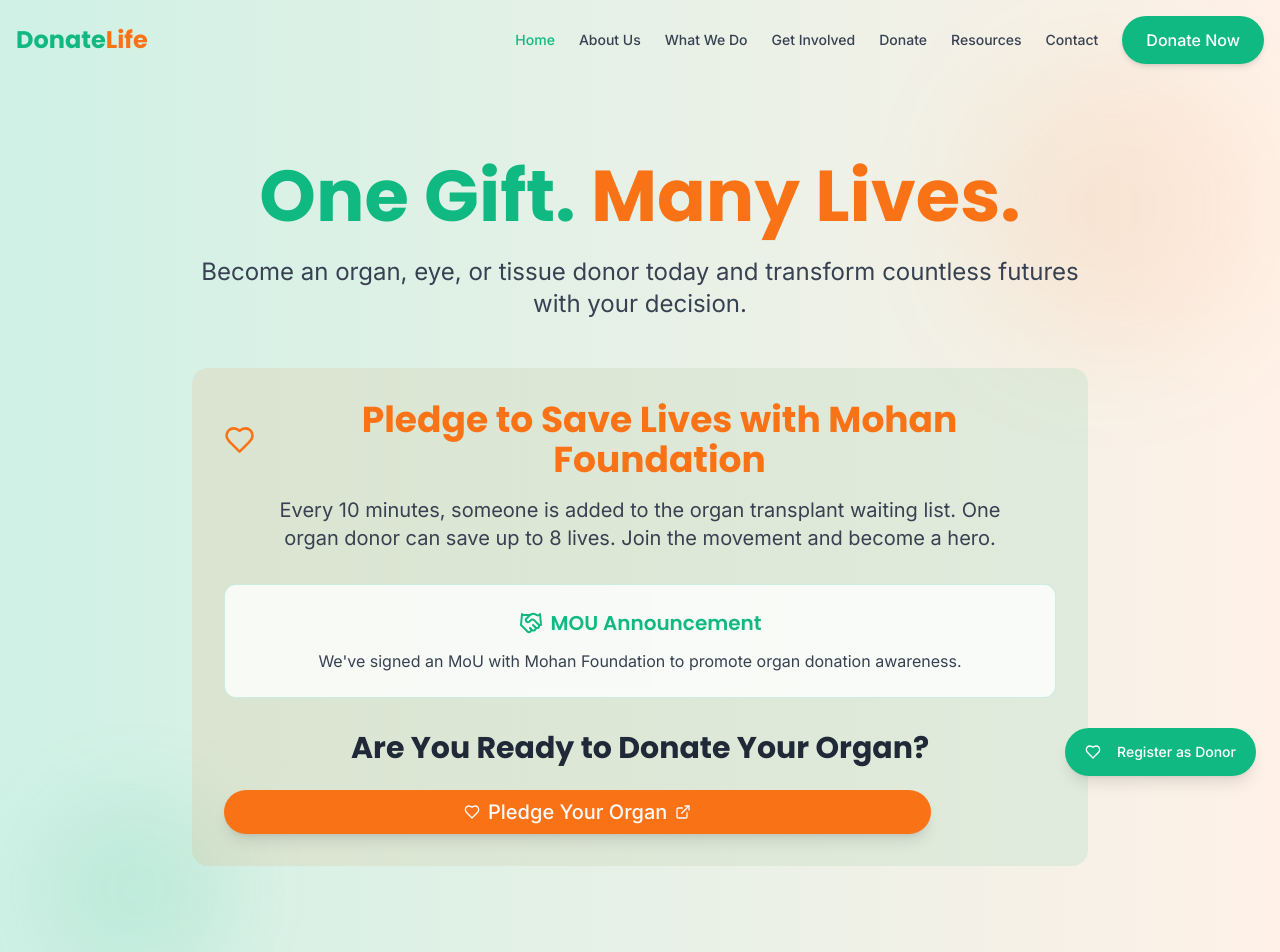
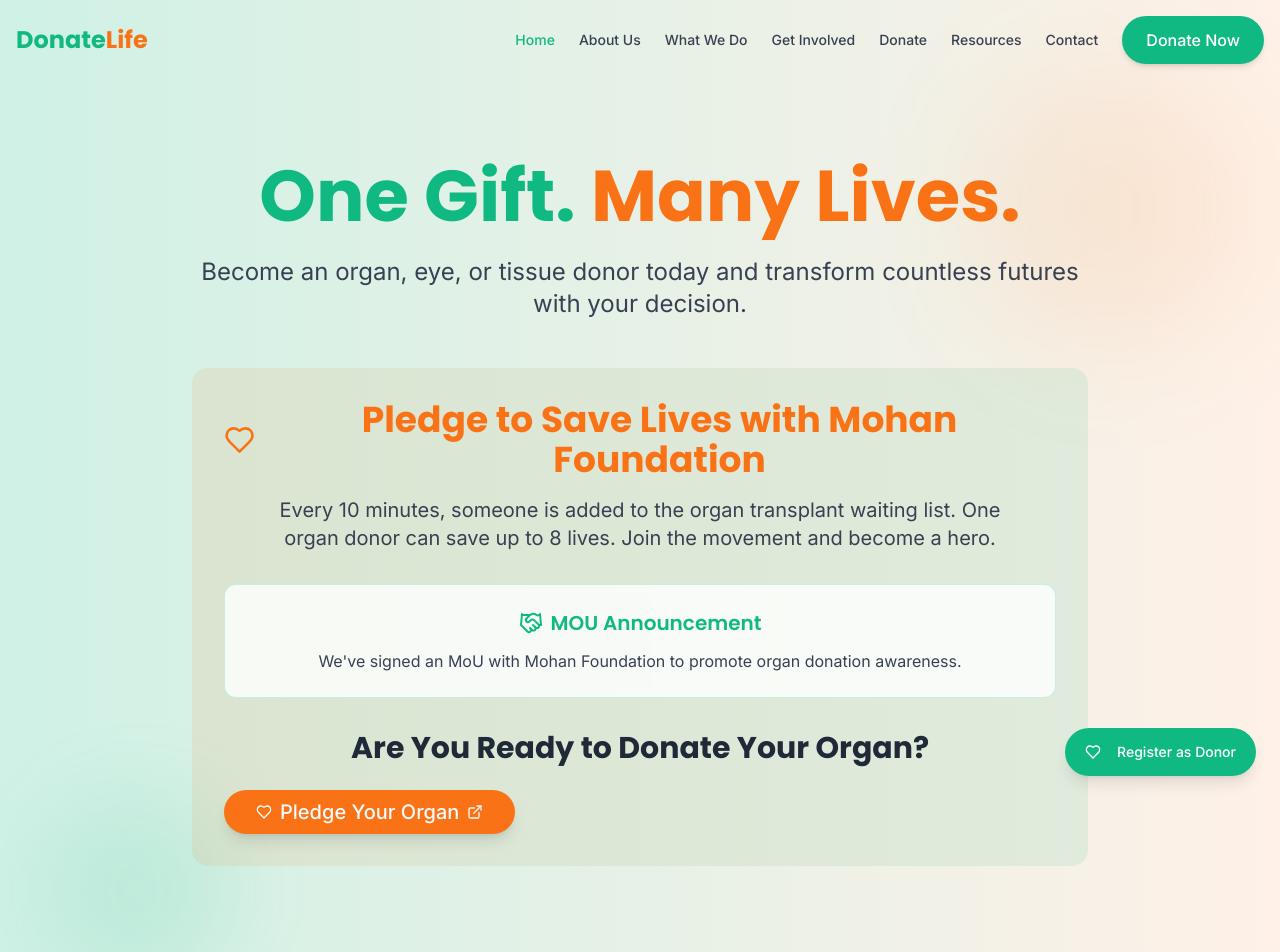
Before and after one commit to sarthak026/donatefoundation_org-, a React (Vite) app: page / in a window 1280 px wide. Shown: the top 952 px of the page. Built offline with nearby package versions, Linux system fonts and the light colour scheme.

Commit message:
Fix: Center pledge button
Center the "Pledge Your Organ" button within the "Are You Ready to Donate Your Organ?" section.

```diff
--- a/src/components/sections/Hero.tsx
+++ b/src/components/sections/Hero.tsx
@@ -1,3 +1,4 @@
+
 import React from 'react';
 import { Button } from '@/components/ui/button';
 import { Heart, ExternalLink, Handshake } from 'lucide-react';
@@ -51,7 +52,7 @@ const Hero: React.FC = () => {
               <h3 className="text-2xl md:text-3xl font-bold mb-4 text-gray-800">Are You Ready to Donate Your Organ?</h3>
               <p className="text-lg mb-6 text-gray-600">
             </p>
-              <Button onClick={() => window.open('https://www.mohanfoundation.org/donorcard.asp', '_blank')} size="lg" className="text-xl flex gap-2 rounded-full shadow-lg transform hover:scale-105 transition-all text-justify bg-orange-500 hover:bg-orange-400 px-[240px] py-0">
+              <Button onClick={() => window.open('https://www.mohanfoundation.org/donorcard.asp', '_blank')} size="lg" className="text-xl flex gap-2 rounded-full shadow-lg transform hover:scale-105 transition-all bg-orange-500 hover:bg-orange-400 px-8 py-3">
                 <Heart className="h-6 w-6" />
                 Pledge Your Organ
                 <ExternalLink className="h-5 w-5" />
```
